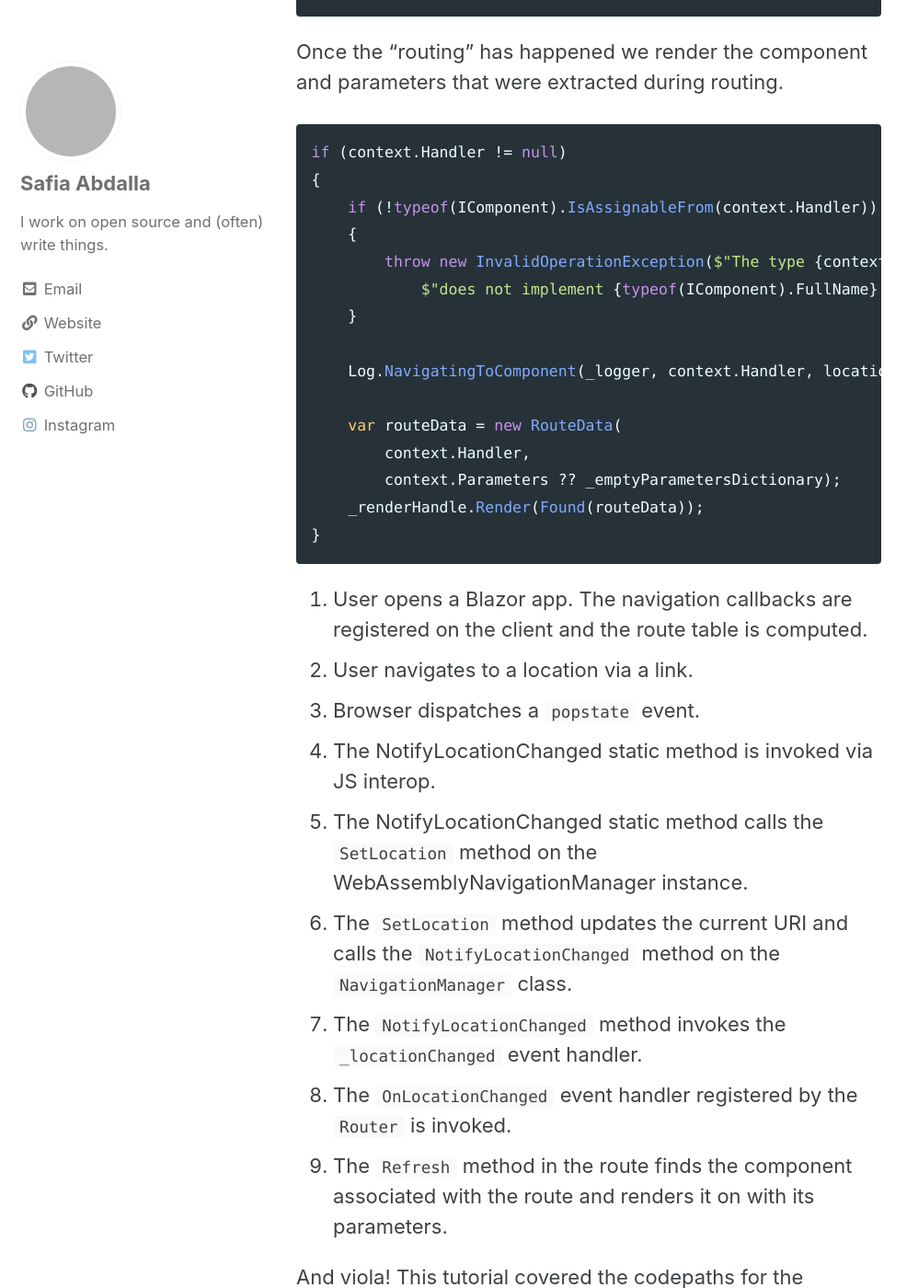
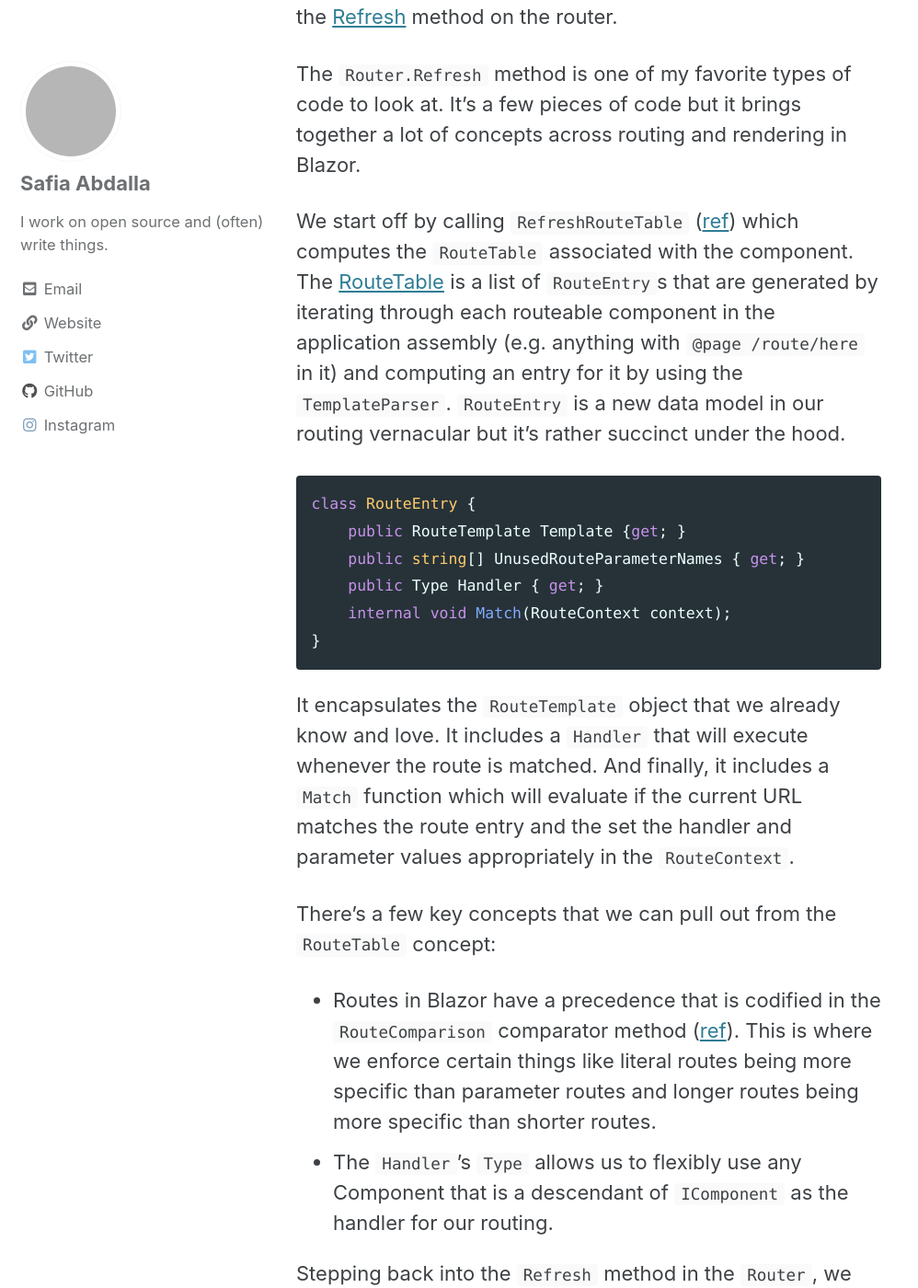
Before and after one commit to jean/blog, a Jekyll site: the page built from _posts/2020/2020-10-08-routing-in-blazor.md, in a window 1280 px wide and 1400 px high, scrolled down 8897 px. Shown: the whole window at 92% size, without its empty margins (0-998 px from the left). Built offline with Jekyll 4.4.1, drawn with Linux system fonts in a browser that asks for light colours; some of the changed text lies outside the part shown; grey boxes are pictures that could not be loaded.

Commit message:
Final tweaks and edits

````diff
--- a/_posts/2020/2020-10-08-routing-in-blazor.md
+++ b/_posts/2020/2020-10-08-routing-in-blazor.md
@@ -17,16 +17,24 @@
 - A way to register routes and the pages that are associated with them
 - A way to map a URL that a user visits to the page registered with it
 
-We'll start our exploration of routing by taking a look at the first part: how do we actually define routes and associate them with pages (or more precisely, components)?
+This blog post will walk through these two aspects of routing as it relates to Blazor.
+
+If you're the visual type, the concept below outlines the different components of this system. Be warned, my concept mapping skills are rough and the rest of the blog post will have way more detail. Hopefully, that's a good incentive to continue reading!
+
+ ![Concept map of routing in Blazor (ish)](/images/blazor-routing-concept-map.jpg)
+
+We'll start our exploration of routing by taking a look at the first bullet mentioned above: how do we actually define routes and associate them with pages (or more precisely, components)?
+
+## Parsing route templates
 
 ### The TemplateParser
-The magic starts in the [TemplateParser](https://github.com/captainsafia/aspnetcore/blob/403bdaa1a6144d791c8ca38c112c39c7e51def17/src/Components/Components/src/Routing/TemplateParser.cs) class which interprets what the different components of a string route template are. It contains a single static method definition that processes a string representation of a template.
+The magic starts in the [TemplateParser](https://github.com/dotnet/aspnetcore/blob/403bdaa1a6144d791c8ca38c112c39c7e51def17/src/Components/Components/src/Routing/TemplateParser.cs) class which interprets what the different components of a string route template are. It contains a single static method definition that processes a string representation of a template.
 
 ```csharp
 internal static RouteTemplate ParseTemplate(string template)
 ```
 
-In particular, it takes a route like `/students/{StudentId:int}` and splits it by `/` to get each path-separated segment. Then parses each path segment to determine whether the segment is a static value (e.g. "students") or contains a parameter (e.g. "StudentId:int"). From this parsing, it produces a [RouteTemplate](https://github.com/captainsafia/aspnetcore/blob/2535bb127d4d99e7d008991aa74d8a05c946c0a5/src/Components/Components/src/Routing/RouteTemplate.cs) object.
+In particular, it takes a route like `/students/{StudentId:int}` and splits it by `/` to get each path-separated segment. Then parses each path segment to determine whether the segment is a static value (e.g. "students") or contains a parameter (e.g. "StudentId:int"). From this parsing, it produces a [RouteTemplate](https://github.com/dotnet/aspnetcore/blob/2535bb127d4d99e7d008991aa74d8a05c946c0a5/src/Components/Components/src/Routing/RouteTemplate.cs) object.
 
 ### The RouteTemplate
 
@@ -48,7 +56,7 @@
 }
 ```
 
-The `Match` function implemented in the `TemplateSegment` is invoked in the [RouteEntry](https://github.com/captainsafia/aspnetcore/blob/2535bb127d4d99e7d008991aa74d8a05c946c0a5/src/Components/Components/src/Routing/RouteEntry.cs#L28) class.
+The `Match` function implemented in the `TemplateSegment` is invoked in the [RouteEntry](https://github.com//aspnetcore/blob/2535bb127d4d99e7d008991aa74d8a05c946c0a5/src/Components/Components/src/Routing/RouteEntry.cs#L28) class.
 
 ```csharp
 public bool Match(string pathSegment, out object matchedParameterValue)
@@ -60,7 +68,7 @@
 
 Parameterized segments of routes can have constraints associated with them. For example, we can define a route like `/students/{StudentId}`, which will accept a `StudentId` parameter of any type. However, `/students/{StudentId:int}` will only accept `StudentId` parameter values that can be parsed as integer values.
 
-A [RouteConstraint](https://github.com/captainsafia/aspnetcore/blob/2535bb127d4d99e7d008991aa74d8a05c946c0a5/src/Components/Components/src/Routing/RouteConstraint.cs#L10) represents a type-constraint on a parameter. The `RouteConstraint` class provides a static `Parse` method for generating a `RouteConstraint` object from a given template string.
+A [RouteConstraint](https://github.com/dotnet/aspnetcore/blob/2535bb127d4d99e7d008991aa74d8a05c946c0a5/src/Components/Components/src/Routing/RouteConstraint.cs#L10) represents a type-constraint on a parameter. The `RouteConstraint` class provides a static `Parse` method for generating a `RouteConstraint` object from a given template string.
 
 ```csharp
 public static RouteConstraint Parse(string template, string segment, string constraint)
@@ -76,9 +84,9 @@
 That means if we encounter two integer constraints in a row, for example in a route template like `/students/{ClassId:int}/{StudentId:int}`, then we will only create the integer constraint object once and reuse it for the second template segment.
 
 ### The Router
-So at this point, the parameters passed in the URL are loaded into the parameter object in the route context. It's used in the [Route](https://github.com/captainsafia/aspnetcore/blob/2535bb127d4d99e7d008991aa74d8a05c946c0a5/src/Components/Components/src/Routing/Router.cs#L115) component which renders the route with a `RouteData` object that contains the parameter using the `Found` render fragment.
+So at this point, the parameters passed in the URL are loaded into the parameter object in the route context. It's used in the [Router](https://github.com/dotnet/aspnetcore/blob/2535bb127d4d99e7d008991aa74d8a05c946c0a5/src/Components/Components/src/Routing/Router.cs) component which renders the route with a `RouteData` object that contains the parameter using the `Found` render fragment.
 
-```razor
+```
 <Router AppAssembly=typeof(StandaloneApp.Program).Assembly>
     <Found Context="routeData">
         <RouteView RouteData="@routeData" DefaultLayout="@typeof(MainLayout)" />
@@ -92,15 +100,17 @@
 </Router>
 ```
 
-The example above shows a standard `App` component setup with the `Found` render fragment. Here, you can see that this is rendering a [RouteView](https://github.com/captainsafia/aspnetcore/blob/2535bb127d4d99e7d008991aa74d8a05c946c0a5/src/Components/Components/src/RouteView.cs) component.
+The example above shows a standard `App` component setup with the `Found` render fragment. Here, you can see that this is rendering a [RouteView](https://github.com/dotnet/aspnetcore/blob/2535bb127d4d99e7d008991aa74d8a05c946c0a5/src/Components/Components/src/RouteView.cs) component.
 
-The `RouteView` can [render the page with the parameters mapped in as attributes](https://github.com/captainsafia/aspnetcore/blob/2535bb127d4d99e7d008991aa74d8a05c946c0a5/src/Components/Components/src/RouteView.cs#L78). The [RenderTreeBuilder](https://github.com/captainsafia/aspnetcore/blob/2535bb127d4d99e7d008991aa74d8a05c946c0a5/src/Components/Components/src/Rendering/RenderTreeBuilder.cs#L186) provides an `AddAttribute` API for setting these properties.
+The `RouteView` can [render the page with the parameters mapped in as attributes](https://github.com/dotnet/aspnetcore/blob/2535bb127d4d99e7d008991aa74d8a05c946c0a5/src/Components/Components/src/RouteView.cs#L78). The [RenderTreeBuilder](https://github.com/dotnet/aspnetcore/blob/2535bb127d4d99e7d008991aa74d8a05c946c0a5/src/Components/Components/src/Rendering/RenderTreeBuilder.cs#L186) provides an `AddAttribute` API for setting these properties.
 
-Once the attributes are set, the [ParameterView](https://github.com/captainsafia/aspnetcore/blob/2535bb127d4d99e7d008991aa74d8a05c946c0a5/src/Components/Components/src/ParameterView.cs) component provides functionality for extracting the parameters from the render tree. In particular, it contains a [SetParameterProperties](https://github.com/captainsafia/aspnetcore/blob/2535bb127d4d99e7d008991aa74d8a05c946c0a5/src/Components/Components/src/ParameterView.cs#L234) method that updates each of the parameters on the component to the values mapped by the ParameterView (which come from the RenderTree fragment which comes from the RouteView which is invoked in by the Route component).
+Once the attributes are set, the [ParameterView](https://github.com/dotnet/aspnetcore/blob/2535bb127d4d99e7d008991aa74d8a05c946c0a5/src/Components/Components/src/ParameterView.cs) component provides functionality for extracting the parameters from the render tree. In particular, it contains a [SetParameterProperties](https://github.com/dotnet/aspnetcore/blob/2535bb127d4d99e7d008991aa74d8a05c946c0a5/src/Components/Components/src/ParameterView.cs#L234) method that updates each of the parameters on the component to the values mapped by the ParameterView (which come from the RenderTree fragment which comes from the RouteView which is invoked in by the Route component).
 
-The [ComponentProperties](https://github.com/captainsafia/aspnetcore/blob/2535bb127d4d99e7d008991aa74d8a05c946c0a5/src/Components/Components/src/Reflection/ComponentProperties.cs) processes the [attributes in the component](https://github.com/captainsafia/aspnetcore/blob/2535bb127d4d99e7d008991aa74d8a05c946c0a5/src/Components/Components/src/Reflection/ComponentProperties.cs#L226) and [updates their values accordingly](https://github.com/captainsafia/aspnetcore/blob/2535bb127d4d99e7d008991aa74d8a05c946c0a5/src/Components/Components/src/Reflection/ComponentProperties.cs#L38).
+The [ComponentProperties](https://github.com/dotnet/aspnetcore/blob/2535bb127d4d99e7d008991aa74d8a05c946c0a5/src/Components/Components/src/Reflection/ComponentProperties.cs) processes the [attributes in the component](https://github.com/dotnet/aspnetcore/blob/2535bb127d4d99e7d008991aa74d8a05c946c0a5/src/Components/Components/src/Reflection/ComponentProperties.cs#L226) and [updates their values accordingly](https://github.com/dotnet/aspnetcore/blob/2535bb127d4d99e7d008991aa74d8a05c946c0a5/src/Components/Components/src/Reflection/ComponentProperties.cs#L38).
 
-TL;DR: The process of mapping a URL parameter to a component properties is supported by shared data structures like the RouteContext and various classes/methods that build the mapping from: string URL -> parsed route -> parameter object -> parameters injected into view -> parameters mapped to properties.
+> TL;DR: The process of mapping a URL parameter to a component properties is supported by shared data structures like the RouteContext and various classes/methods that build the mapping from: string URL -> parsed route -> parameter object -> parameters injected into view -> parameters mapped to properties.
+
+## From route to render
 
 The next aspect of routing happens when an application is running as a user navigates through the pages. This journey starts off in JavaScript land.
 
@@ -174,7 +184,26 @@
 
 The `Router.Refresh` method is one of my favorite types of code to look at. It's a few pieces of code but it brings together a lot of concepts across routing and rendering in Blazor.
 
-We start off by requesting the current URL from the navigation manager.
+We start off by calling `RefreshRouteTable` ([ref](https://github.com/dotnet/aspnetcore/blob/593005230fc9900564a74e38112bfb1133932679/src/Components/Components/src/Routing/Router.cs#L167)) which computes the `RouteTable` associated with the component. The [RouteTable](https://github.com/dotnet/aspnetcore/blob/593005230fc9900564a74e38112bfb1133932679/src/Components/Components/src/Routing/RouteTable.cs) is a list of `RouteEntry`s that are generated by iterating through each routeable component in the application assembly (e.g. anything with `@page /route/here` in it) and computing an entry for it by using the `TemplateParser`. `RouteEntry` is a new data model in our routing vernacular but it's rather succinct under the hood.
+
+```cs
+class RouteEntry {
+    public RouteTemplate Template {get; }
+    public string[] UnusedRouteParameterNames { get; }
+    public Type Handler { get; }
+    internal void Match(RouteContext context);
+}
+```
+
+It encapsulates the `RouteTemplate` object that we already know and love. It includes a `Handler` that will execute whenever the route is matched. And finally, it includes a `Match` function which will evaluate if the current URL matches the route entry and the set the handler and parameter values appropriately in the `RouteContext`.
+
+There's a few key concepts that we can pull out from the `RouteTable` concept:
+
+* Routes in Blazor have a precedence that is codified in the `RouteComparison` comparator method ([ref](https://github.com/dotnet/aspnetcore/blob/593005230fc9900564a74e38112bfb1133932679/src/Components/Components/src/Routing/RouteTableFactory.cs#L115)). This is where we enforce certain things like literal routes being more specific than parameter routes and longer routes being more specific than shorter routes.
+* The `Handler`'s `Type` allows us to flexibly use any Component that is a descendant of `IComponent` as the handler for our routing.
+
+
+Stepping back into the `Refresh` method in the `Router`, we request the current URL from the navigation manager.
 
 ```csharp
 var locationPath = NavigationManager.ToBaseRelativePath(_locationAbsolute);
@@ -213,7 +242,7 @@
 }
 ```
 
-1. User opens a Blazor app. The navigation callbacks are registered on the client and the route table is computed.
+1. User opens a Blazor app. The navigation callbacks are registered on the client.
 1. User navigates to a location via a link.
 1. Browser dispatches a `popstate` event.
 1. The NotifyLocationChanged static method is invoked via JS interop.
@@ -221,7 +250,14 @@
 1. The `SetLocation` method updates the current URI and calls the `NotifyLocationChanged` method on the `NavigationManager` class.
 1. The `NotifyLocationChanged` method invokes the `_locationChanged` event handler.
 1. The `OnLocationChanged` event handler registered by the `Router` is invoked.
+1. The `Refresh` method in the route computes the route table if it has not already been computed.
 1. The `Refresh` method in the route finds the component associated with the route and renders it on with its parameters.
 
+And viola! This blog post covered the codepaths for the `NavigationManager` in the Blazor WebAssembly implementation. There's a similar codepath for the Blazor Server implementation, managed by the `RemoteNavigationManager`.
 
-And viola! This tutorial covered the codepaths for the `NavigationManager` in the Blazor WebAssembly implementation. There's a similar codepath for the Blazor Server implementation, managed by the `RemoteNavigationManager`.
+## Conclusion
+
+OK! I think I've covered all the relevant bits with regard to routing in Blazor here. If there's anything I missed or anything that's still unclear, do let me know [on Twitter](https://twitter.com/captainsafia). To summarize what we covered:
+
+- The task of routing in a SPA can be roughly divided into two tasks: computing the available routes in an application and rendering the appropriate components when navigation occurs.
+- Blazor's routing implementation takes advantage of context objects, dependency injection, and language interop to make the magic work.
````
Also changed, not shown: other parts of _posts/2020/2020-10-08-routing-in-blazor.md (+5 -5 lines), images/blazor-routing-concept-map.jpg (added).
